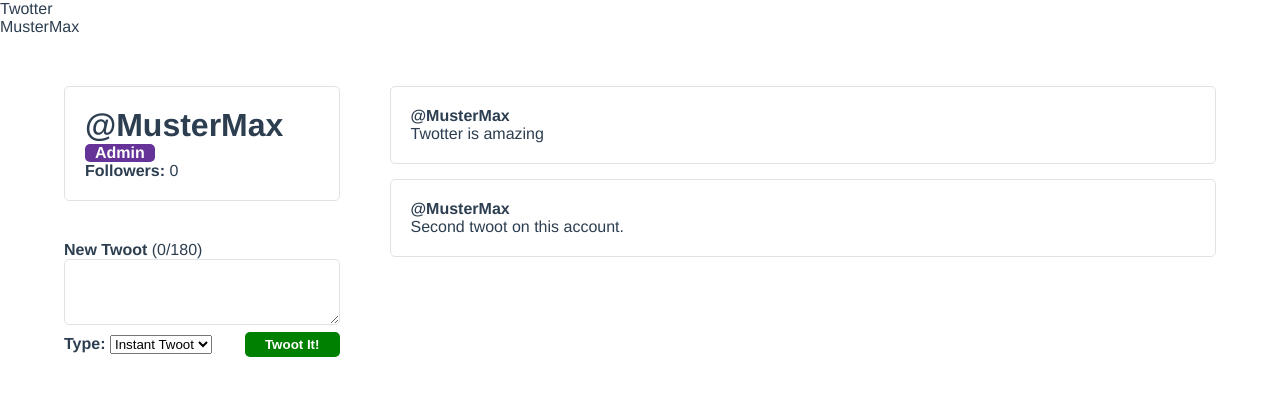
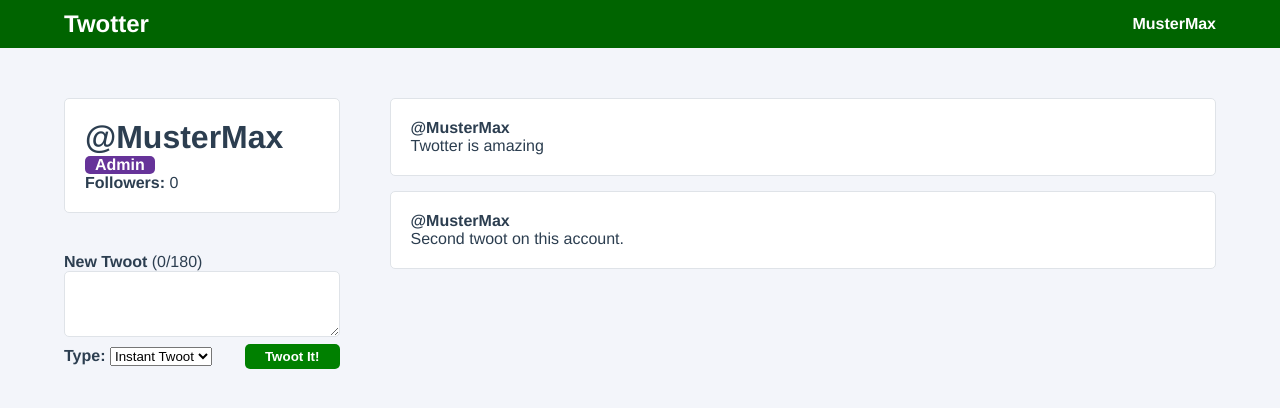
Before and after one commit to RiFrost/VueJS_test, a Vue app: page / in a window 1280 px wide. Shown: the top 408 px of the page. Built offline with nearby package versions, Linux system fonts and the light colour scheme.

Commit message:
some more styles

```diff
--- a/src/App.vue
+++ b/src/App.vue
@@ -34,7 +34,25 @@
   -webkit-font-smoothing: antialiased;
   -moz-osx-font-smoothing: grayscale;
   color: #2c3e50;
-  display: flex;
-  flex-direction: column;
+  min-height: 100vh;
+  background-color: #F3F5FA;
+
+  nav {
+    display: flex;
+    align-items: center;
+    justify-content: space-between;
+    padding: 10px 5%;
+    background-color: darkgreen;
+    color: white;
+
+    .navigation__logo {
+      font-weight: bold;
+      font-size: 24px;
+    }
+
+    .navigation__user {
+      font-weight: bold;
+    }
+  }
 }
 </style>
```
